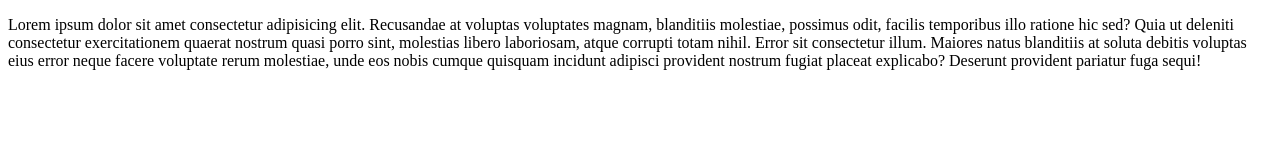
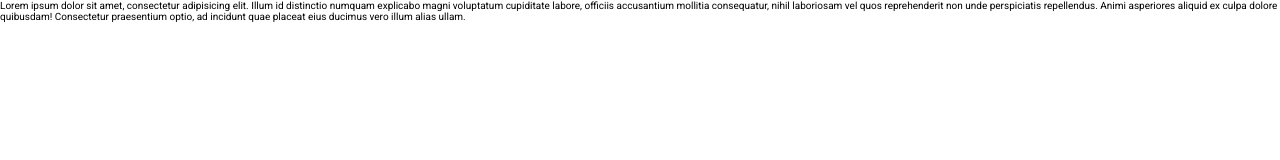
Before and after one commit to PrayagTandon/Newsletter-signup, a website: page index.html in a window 1280 px wide. Drawn offline with nearby package versions, Linux system fonts and the light colour scheme; files that its build step writes are made by us from their sources.

Commit message:
Setting up the color varibales and font

```diff
--- a/index.html
+++ b/index.html
@@ -3,7 +3,13 @@
   <head>
     <meta charset="UTF-8" />
     <meta name="viewport" content="width=device-width, initial-scale=1.0" />
-    <link rel="stylesheet" href="style.css" />
+    <link rel="preconnect" href="https://fonts.googleapis.com" />
+    <link rel="preconnect" href="https://fonts.gstatic.com" crossorigin />
+    <link
+      href="https://fonts.googleapis.com/css2?family=Roboto:wght@400;500;700&display=swap"
+      rel="stylesheet"
+    />
+    <link rel="stylesheet" href="CSS/style.css" />
 
     <title>Newsletter Signup - Frontend Mentor</title>
   </head>
@@ -11,15 +17,12 @@
     <article class="main-container">
       <main class="main-box">
         <p>
-          Lorem ipsum dolor sit amet consectetur adipisicing elit. Recusandae at
-          voluptas voluptates magnam, blanditiis molestiae, possimus odit,
-          facilis temporibus illo ratione hic sed? Quia ut deleniti consectetur
-          exercitationem quaerat nostrum quasi porro sint, molestias libero
-          laboriosam, atque corrupti totam nihil. Error sit consectetur illum.
-          Maiores natus blanditiis at soluta debitis voluptas eius error neque
-          facere voluptate rerum molestiae, unde eos nobis cumque quisquam
-          incidunt adipisci provident nostrum fugiat placeat explicabo? Deserunt
-          provident pariatur fuga sequi!
+          Lorem ipsum dolor sit amet, consectetur adipisicing elit. Illum id
+          distinctio numquam explicabo magni voluptatum cupiditate labore,
+          officiis accusantium mollitia consequatur, nihil laboriosam vel quos
+          reprehenderit non unde perspiciatis repellendus. Animi asperiores
+          aliquid ex culpa dolore quibusdam! Consectetur praesentium optio, ad
+          incidunt quae placeat eius ducimus vero illum alias ullam.
         </p>
       </main>
     </article>
--- a/sass/base/_base.scss
+++ b/sass/base/_base.scss
@@ -0,0 +1,16 @@
+@use "../abstracts/" as *;
+
+* {
+    padding: 0;
+    margin: 0;
+    box-sizing: border-box;
+}
+
+html {
+    font-size: 62.5%;
+}
+
+body {
+    font-family: 'Roboto', sans-serif;
+    ;
+}
```
Also changed, not shown: css/style.css, 1 other file.
